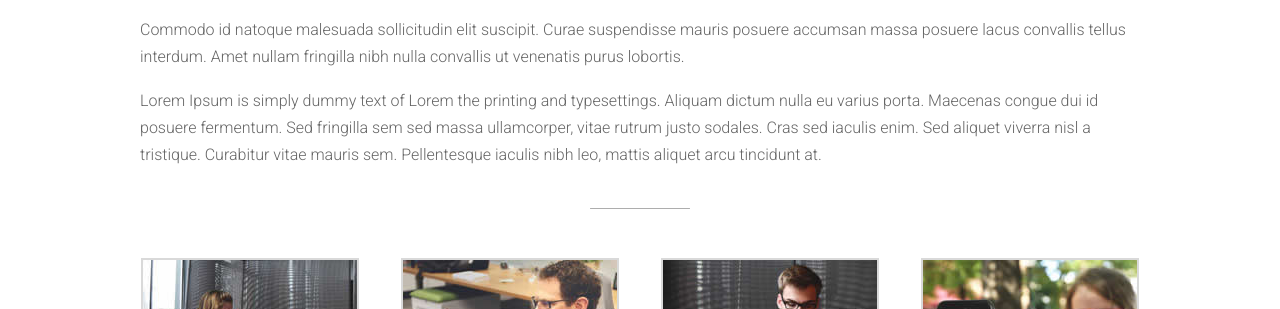
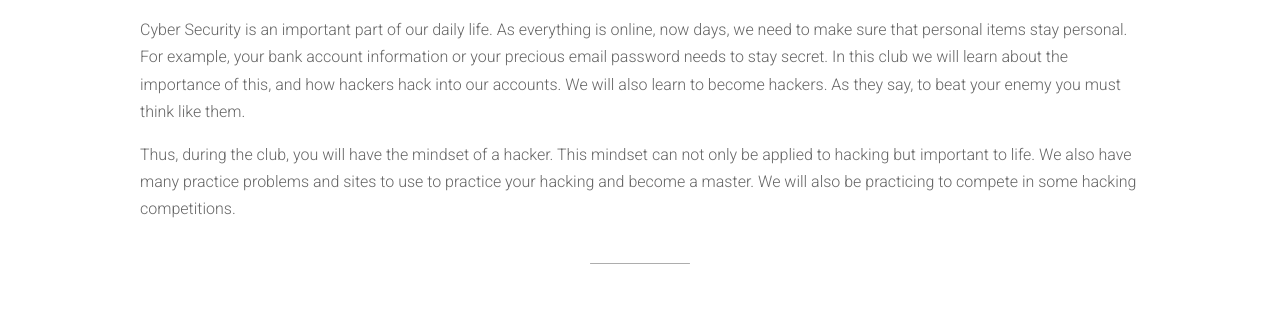
Before and after one commit to vikranth22446/lhsCyberSecurityClub.github.io, a plain HTML site: page pages-about-us.html in a window 1280 px wide. Shown: the part 428-737 px from the top of the page. Drawn offline with Linux system fonts and the light colour scheme.

Commit message:
Fix merge issues

```diff
--- a/pages-about-us.html
+++ b/pages-about-us.html
@@ -217,9 +217,16 @@
                         <h2 class="margin-bottom-20">About Us</h2>
                         <div class="row margin-bottom-30">
                             <div class="col-md-12 animate fadeInLeft">
-                                <p>Commodo id natoque malesuada sollicitudin elit suscipit. Curae suspendisse mauris posuere accumsan massa posuere lacus convallis tellus interdum. Amet nullam fringilla nibh nulla convallis ut venenatis purus lobortis.</p>
-                                <p class="margin-bottom-40">Lorem Ipsum is simply dummy text of Lorem the printing and typesettings. Aliquam dictum nulla eu varius porta. Maecenas congue dui id posuere fermentum. Sed fringilla sem sed massa ullamcorper, vitae rutrum justo sodales.
-                                    Cras sed iaculis enim. Sed aliquet viverra nisl a tristique. Curabitur vitae mauris sem. Pellentesque iaculis nibh leo, mattis aliquet arcu tincidunt at.</p>
+                                <p>Cyber Security is an important part of our daily life.
+                                    As everything is online, now days, we need to make sure that personal items stay personal.
+                                    For example, your bank account information or your precious email password needs to stay secret.
+                                    In this club we will learn about the importance of this, and how hackers hack into our accounts.
+                                    We will also learn to become hackers.
+                                    As they say, to beat your enemy you must think like them.</p>
+                                <p class="margin-bottom-40">Thus, during the club, you will have the mindset of a hacker.
+                                    This mindset can not only be applied to hacking but important to life.
+                                    We also have many practice problems and sites to use to practice your hacking and become a master.
+                                    We will also be practicing to compete in some hacking competitions. </p>
                                 <hr class="no-margin">
                             </div>
                         </div>
```
Also changed, not shown: index.html (+3 -9 lines).
